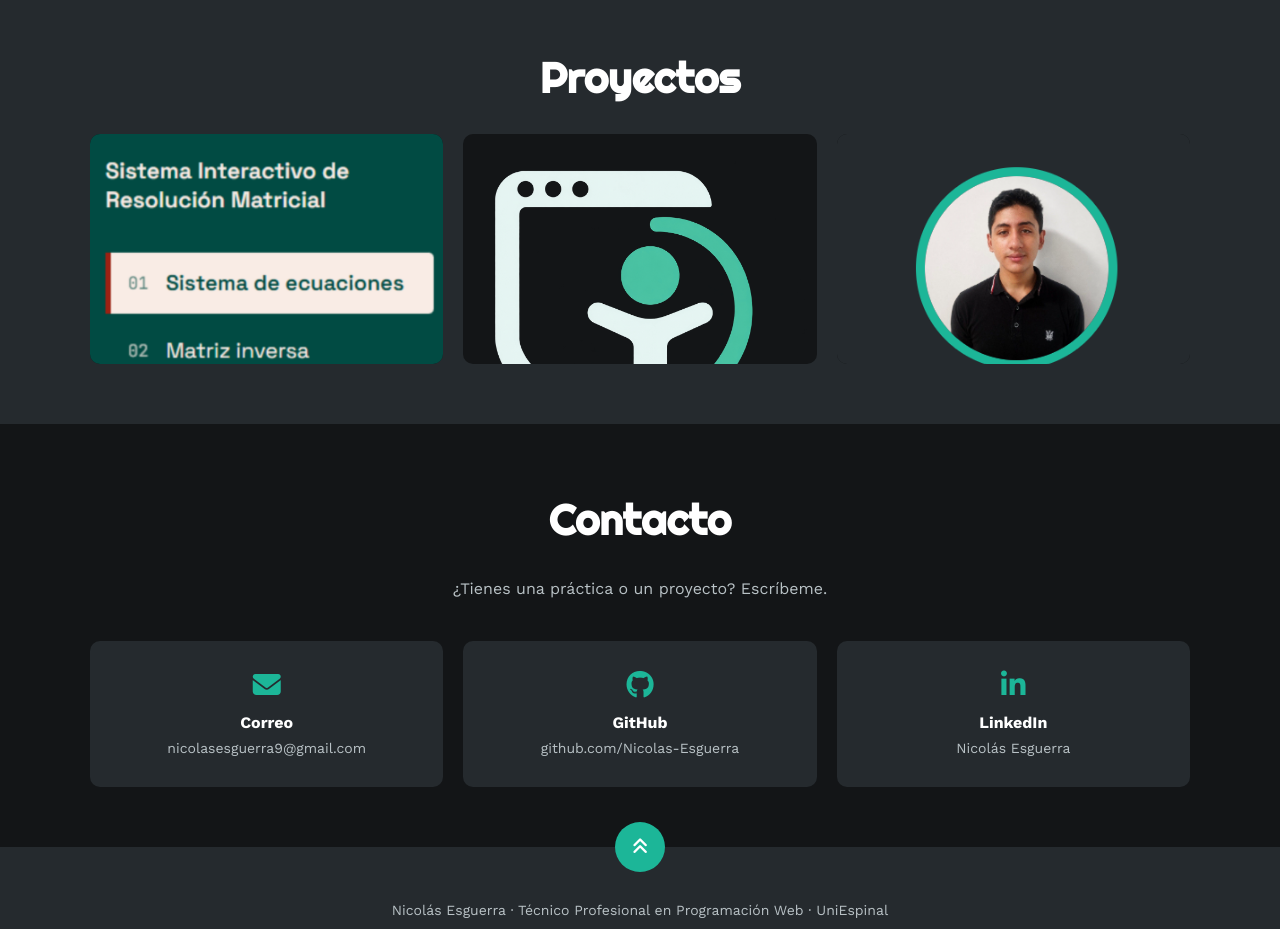
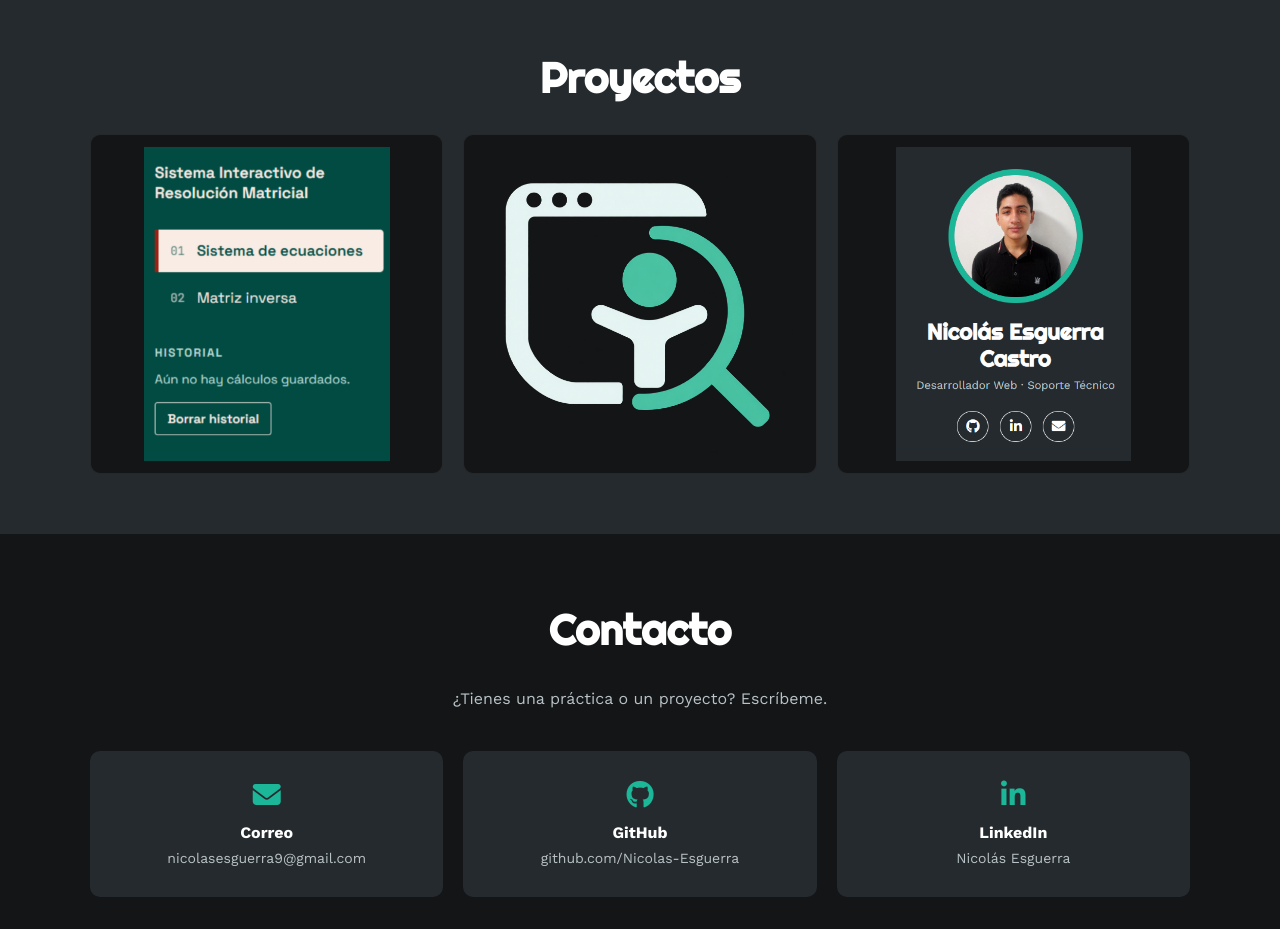
Before and after one commit to Nicolas-Esguerra/Web-Profile-Nicolas-Esguerra, a plain HTML site: page index.html in a window 1280 px wide. Shown: the part 2500-3429 px from the top of the page. Drawn offline with nearby package versions, Linux system fonts and the light colour scheme.

Commit message:
Update style.css

```diff
--- a/style.css
+++ b/style.css
@@ -384,38 +384,24 @@ footer .redes a {
 
 .portfolio .galeria .proyecto {
   position: relative;
-  height: 230px; /* Fuerza a que las 3 tarjetas tengan exactamente el mismo alto */
+  display: flex;
+  align-items: center;
+  justify-content: center;
+  height: 340px; /* Hace las tarjetas más altas para que las capturas verticales luzcan bien */
+  padding: 12px; /* Deja un margen interno para que la imagen respire */
+  background-color: var(--color-fondo-oscuro); /* Fondo oscuro uniforme para las 3 tarjetas */
+  border: 1px solid rgba(255, 255, 255, 0.08); /* Borde sutil para que se note el marco de cada tarjeta */
   border-radius: 10px;
-  overflow: hidden; /* Evita que la imagen se salga de las esquinas redondeadas */
-  display: block;
+  overflow: hidden;
+  text-decoration: none;
 }
 
 .portfolio .galeria .proyecto img {
   width: 100%;
   height: 100%;
-  object-fit: cover; /* Rellena toda la tarjeta sin estirar ni deformar la imagen */
-  object-position: top center; /* Prioriza la parte superior de las capturas */
+  object-fit: contain; /* Encoge la imagen lo necesario para mostrarla completa sin recortes */
   display: block;
 }
-
-/* Para que en celular se vean una debajo de otra */
-@media (max-width: 768px) {
-  .portfolio .galeria {
-    grid-template-columns: 1fr;
-  }
-}
-
-.proyecto {
-  position: relative;
-  display: block;
-  overflow: hidden;
-  border-radius: 8px;
-  background-color: var(--color-fondo-oscuro);
-  min-height: 200px;
-  text-decoration: none;
-}
-
-.proyecto img { width: 100%; display: block; }
 
 .proyecto .overlay {
   position: absolute;
@@ -437,6 +423,11 @@ footer .redes a {
 
 .proyecto .overlay h3 { margin-bottom: 10px; font-size: 19px; }
 
+@media (max-width: 768px) {
+  .portfolio .galeria {
+    grid-template-columns: 1fr;
+  }
+}
 /* ---------- CONTACT ---------- */
 .contacto-intro {
   text-align: center;
```
